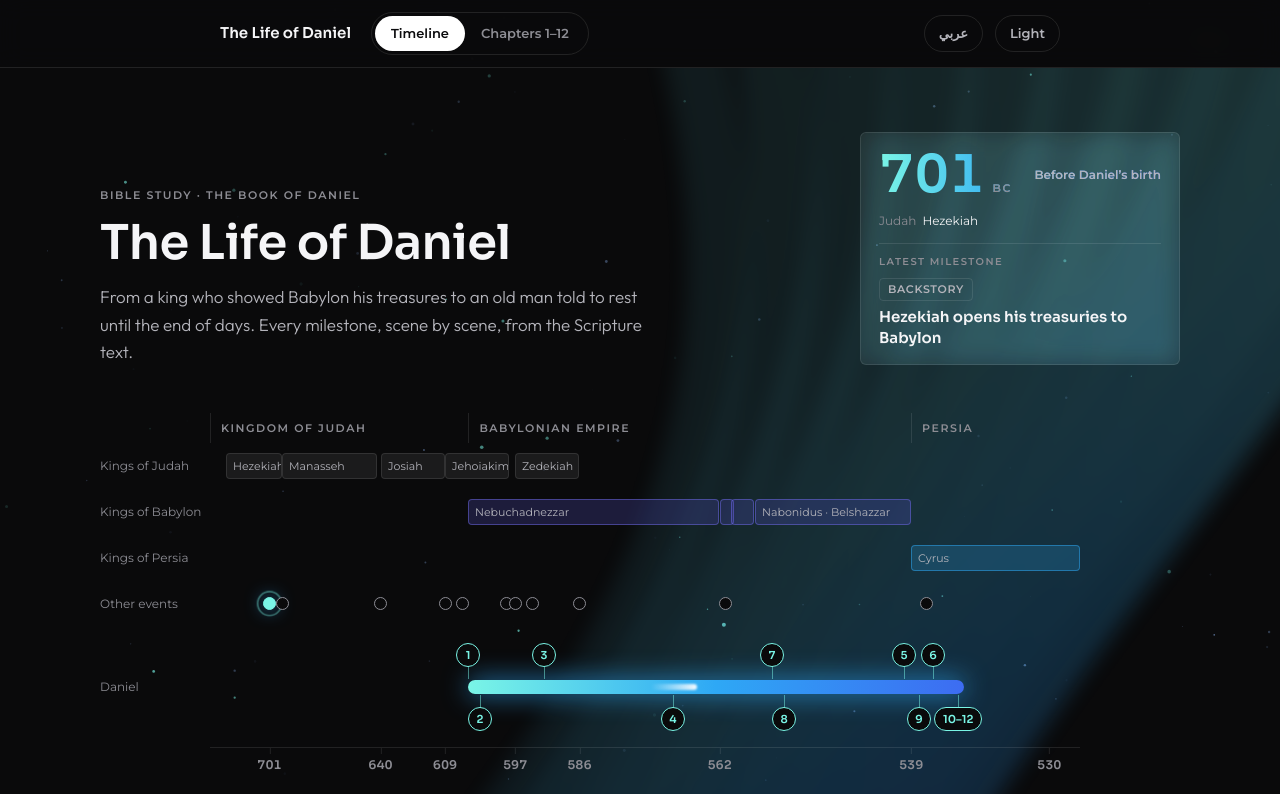
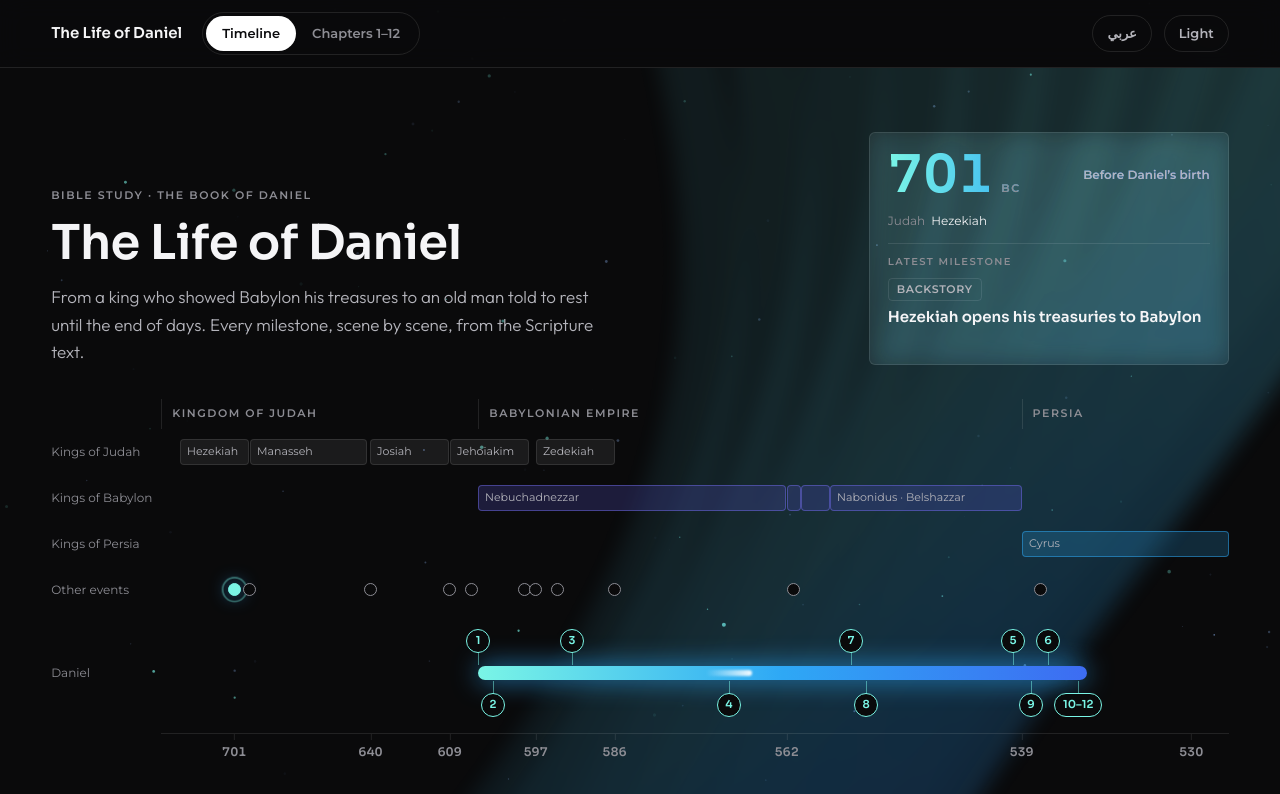
Before and after one commit to kamelshenouda/daniel, a plain HTML site: page index.html in a window 1280 px wide. Shown: the top 794 px of the page. Drawn offline with Linux system fonts and the light colour scheme; animation ran at ten frames a second.

Commit message:
Map hero and top bar span the full width
Co-Authored-By: Claude Opus 5.5 <noreply@anthropic.com>
Claude-Session: https://claude.ai/code/session_017VQ4psUCKMk4pCxErDoNPE

```diff
--- a/index.html
+++ b/index.html
@@ -40,7 +40,7 @@ h1{font-family:Sora,sans-serif;font-weight:600;font-size:48px;line-height:1.1;ma
 
 /* toolbar */
 .bar{position:sticky;top:0;z-index:5;background:var(--bar);backdrop-filter:blur(12px);border-bottom:1px solid var(--line)}
-.bar .wrap{display:flex;align-items:center;gap:12px;padding-top:12px;padding-bottom:12px;flex-wrap:wrap}
+.bar .wrap{display:flex;align-items:center;gap:12px;padding-top:12px;padding-bottom:12px;flex-wrap:wrap;max-width:none;padding-inline:clamp(20px,4vw,72px)}
 .seg{display:inline-flex;border:1px solid var(--line);border-radius:999px;padding:3px}
 .seg button{font-family:Montserrat,sans-serif;font-weight:600;font-size:13px;padding:7px 16px;border-radius:999px;color:var(--muted)}
 .seg button[aria-pressed="true"]{background:var(--btn-bg);color:var(--btn-ink)}
@@ -111,7 +111,7 @@ footer p{margin:0 0 8px;max-width:700px}
 .grad{background:var(--g);-webkit-background-clip:text;background-clip:text;color:transparent}
 /* map of reigns */
 .t3-scroll{overflow-x:auto;scrollbar-width:thin;padding-bottom:4px}
-.t3{position:relative;min-width:980px;padding:8px 0 0}
+.t3{position:relative;min-width:720px;padding:8px 0 0}
 .t3-emp{position:relative;height:30px;margin-inline-start:110px}
 .t3-emp div{position:absolute;top:0;bottom:0;border-inline-start:1px solid var(--line);padding-inline-start:10px;display:flex;align-items:center}
 .t3-row{display:grid;grid-template-columns:110px 1fr;align-items:center;height:46px}
@@ -198,7 +198,9 @@ footer p{margin:0 0 8px;max-width:700px}
 
 /* ===== map hero ===== */
 .hero2{position:relative;overflow:hidden;border-bottom:1px solid var(--line);padding:44px 0 30px}
-.hero2 .wide{position:relative}
+.hero2 .wide{position:relative;max-width:none;padding:0 clamp(20px,4vw,72px)}
+.hero2 .h2-top{grid-template-columns:1fr minmax(300px,360px)}
+.hero2 .lead{max-width:680px}
 .h2-top{display:grid;grid-template-columns:1fr 320px;gap:32px;align-items:end;margin-bottom:26px}
 .hero2 h1{margin:10px 0 10px}
 .hero2 .lead{font-size:17px;max-width:560px}
@@ -231,11 +233,11 @@ footer p{margin:0 0 8px;max-width:700px}
 .t3{cursor:crosshair}
 .t3 button{cursor:pointer}
 @media (prefers-reduced-motion:no-preference){
-  .t3.intro .kbar{transform-origin:left;animation:kgrow .7s cubic-bezier(.22,1,.36,1) both;animation-delay:var(--d)}
-  [dir="rtl"] .t3.intro .kbar,[dir="rtl"] .t3.intro .life{transform-origin:right}
-  .t3.intro .life{transform-origin:left;animation:kgrow 1.25s linear both;animation-delay:820ms}
-  .t3.intro .mk,.t3.intro .ev{animation:pop .45s cubic-bezier(.22,1,.36,1) both;animation-delay:var(--d)}
-  .t3.intro .t3-emp div,.t3.intro .t3-axis{animation:rise .6s cubic-bezier(.22,1,.36,1) both}
+  .t3.t3in .kbar{transform-origin:left;animation:kgrow .7s cubic-bezier(.22,1,.36,1) both;animation-delay:var(--d)}
+  [dir="rtl"] .t3.t3in .kbar,[dir="rtl"] .t3.t3in .life{transform-origin:right}
+  .t3.t3in .life{transform-origin:left;animation:kgrow 1.25s linear both;animation-delay:820ms}
+  .t3.t3in .mk,.t3.t3in .ev{animation:pop .45s cubic-bezier(.22,1,.36,1) both;animation-delay:var(--d)}
+  .t3.t3in .t3-emp div,.t3.t3in .t3-axis{animation:rise .6s cubic-bezier(.22,1,.36,1) both}
   @keyframes kgrow{from{transform:scaleX(0);opacity:0}to{transform:scaleX(1);opacity:1}}
   @keyframes pop{from{transform:scale(0);opacity:0}to{transform:scale(1);opacity:1}}
   .life{animation:breathe 4s ease-in-out 2.4s infinite}
@@ -1256,7 +1258,7 @@ function render(){
     $("#content").innerHTML=`<section class="hero2">${$("#rib").innerHTML}<div class="wide">
       <div class="h2-top"><div><span class="label rise">${U.heroLabel}</span><h1>${introDone?U.h1:U.h1.split(" ").map((w,i)=>`<span class="w"><span style="--i:${i}">${w}</span></span>`).join(" ")}</h1><p class="lead rise" style="animation-delay:.18s">${U.lead}</p></div>
         <div class="readout rise" style="animation-delay:.27s" id="ro" aria-live="off"></div></div>
-      <div class="t3-scroll"><div class="t3 ${introDone?"":"intro"}" id="t3">${mapHTML()}</div></div>
+      <div class="t3-scroll"><div class="t3 ${introDone?"":"t3in"}" id="t3">${mapHTML()}</div></div>
       <div id="thr">${threadBar()}</div>
       <div class="lay"><button class="play" id="play"><span aria-hidden="true">▶</span> ${U.play}</button><p class="hint">${U.mapSub}</p></div>
       <div class="lay lay2"><span class="label">${U.style}</span><div class="seg" role="group" aria-label="${U.style}"><button id="l-river" aria-pressed="${layout==="river"}">${U.river}</button><button id="l-descent" aria-pressed="${layout==="descent"}">${U.descent}</button></div></div></div></section>`+
```
